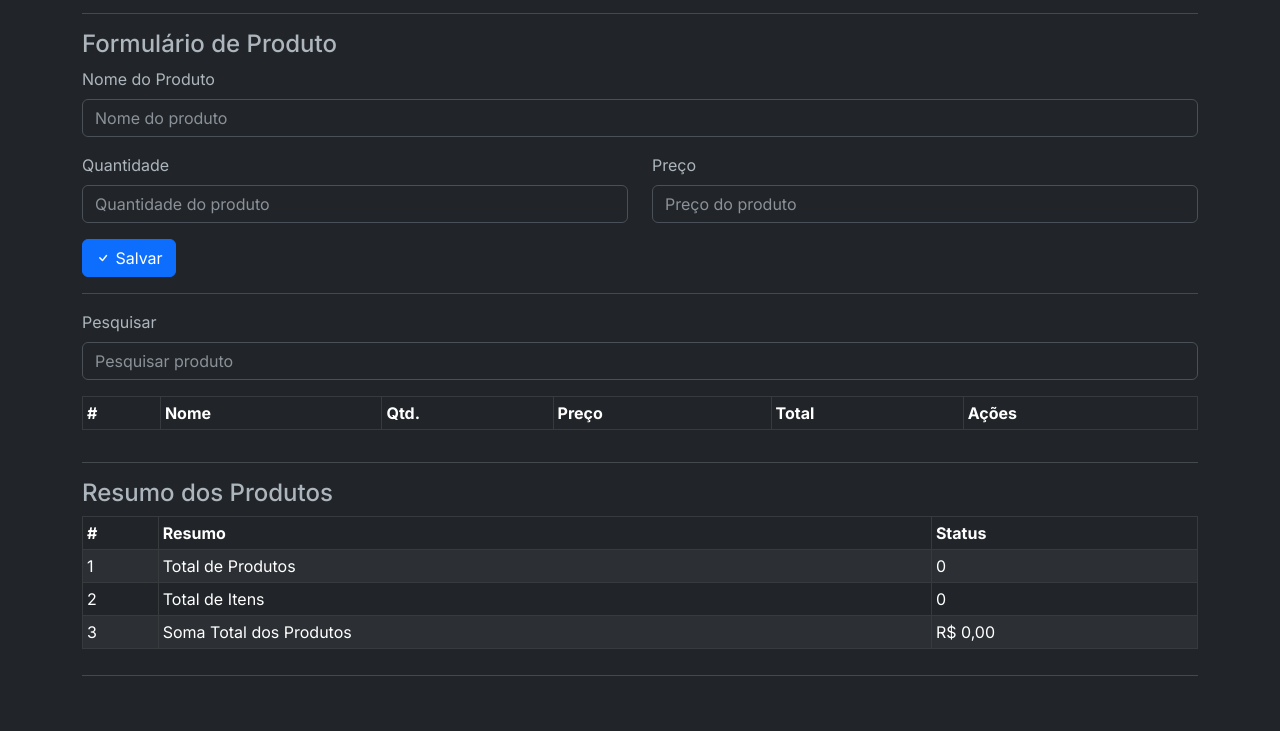
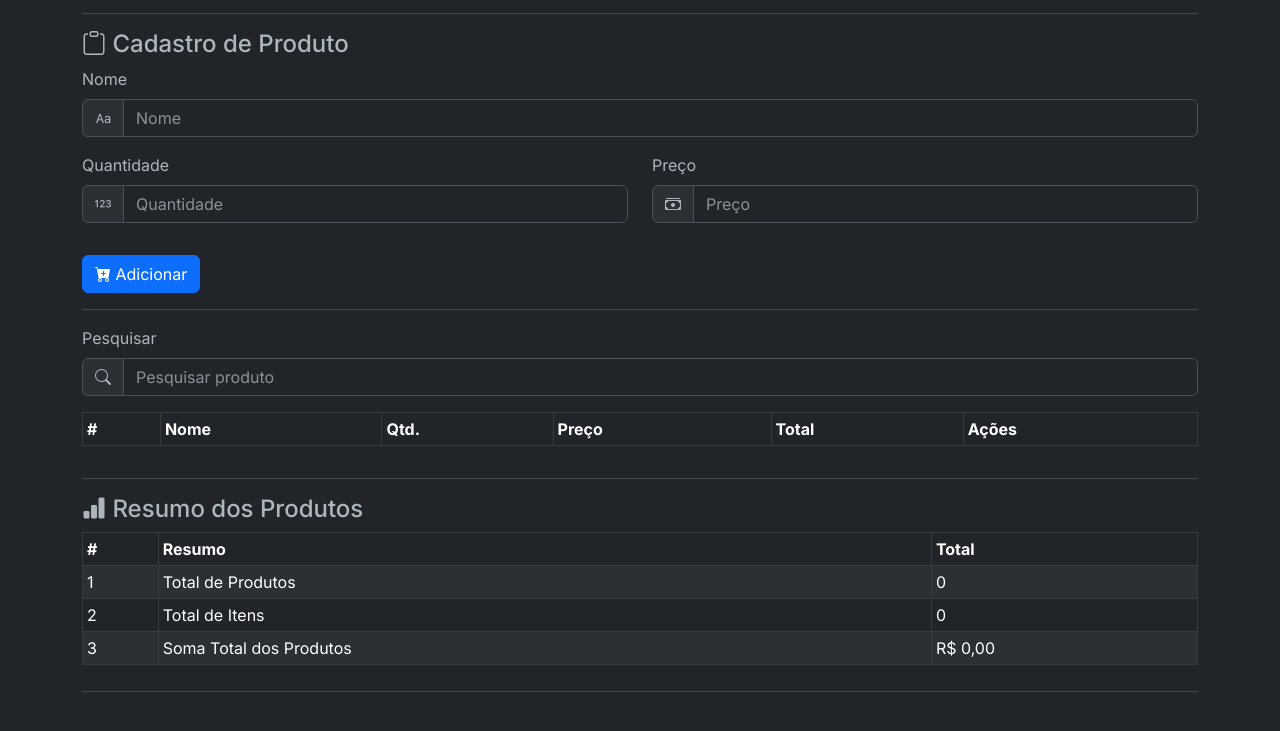
Before and after one commit to silas97/lista-de-compras, a plain HTML site: page index.html in a window 1280 px wide. Shown: the part 57-788 px from the top of the page. Drawn offline with nearby package versions, Linux system fonts and the light colour scheme.

Commit message:
feat: Melhora interface.

```diff
--- a/index.html
+++ b/index.html
@@ -63,25 +63,39 @@
 		<hr />
 
 		<form id="formContainer">
-			<h4>Formulário de Produto</h4>
+			<h4><i class="bi bi-clipboard"></i> Cadastro de Produto</h4>
 
 			<div class="col-12 mb-3">
-				<label for="productNameInput" class="form-label">Nome do Produto</label>
-				<input class="form-control" id="productNameInput" placeholder="Nome do produto"
-					v-model="productForm.name" />
+				<label for="productNameInput" class="form-label">Nome</label>
+				<div class="input-group mb-3">
+					<span class="input-group-text">
+						<i class="bi bi-type"></i>
+					</span>
+					<input type="text" class="form-control" id="productNameInput" placeholder="Nome" v-model="productForm.name">
+				</div>
 			</div>
 			<div class="col-12">
 				<div class="row">
 					<div class="col-6 mb-3">
 						<label for="quantityInput" class="form-label">Quantidade</label>
-						<input class="form-control" id="quantityInput" v-model="productForm.quantity" type="number"
-							placeholder="Quantidade do produto" />
+						<div class="input-group mb-3">
+							<span class="input-group-text">
+								<i class="bi bi-123"></i>
+							</span>
+							<input class="form-control" id="quantityInput" v-model="productForm.quantity" type="number"
+								placeholder="Quantidade" />
+						</div>
 					</div>
 
 					<div class="col-6 mb-3">
 						<label for="priceInput" class="form-label">Preço</label>
-						<input class="form-control" id="priceInput" v-model="productForm.price" type="number"
-							placeholder="Preço do produto" />
+						<div class="input-group mb-3">
+							<span class="input-group-text">
+								<i class="bi bi-cash-stack"></i>
+							</span>
+							<input class="form-control" id="priceInput" v-model="productForm.price" type="number"
+								placeholder="Preço" />
+						</div>
 					</div>
 				</div>
 			</div>
@@ -89,7 +103,7 @@
 			<div class="row">
 				<div class="col">
 					<button class="btn btn-primary me-1" @click="saveProduct" type="button">
-						<i class="bi bi-check"></i> Salvar
+						<i class="bi bi-cart-plus-fill"></i> Adicionar
 					</button>
 				</div>
 			</div>
@@ -99,7 +113,12 @@
 
 		<div class="mb-3">
 			<label for="searchInput" class="form-label">Pesquisar</label>
-			<input class="form-control" id="searchInput" placeholder="Pesquisar produto" v-model="searchText" />
+			<div class="input-group mb-3">
+				<span class="input-group-text">
+					<i class="bi bi-search"></i>
+				</span>
+				<input class="form-control" id="searchInput" placeholder="Pesquisar produto" v-model="searchText" />
+			</div>
 		</div>
 
 		<div class="mt-3 mb-3" style="max-height: 300px; overflow-y: auto">
@@ -165,13 +184,13 @@
 		<hr />
 
 		<div class="mt-3 mb-3" style="max-height: 180px; overflow-y: auto">
-			<h4>Resumo dos Produtos</h4>
+			<h4><i class="bi bi-bar-chart-fill"></i> Resumo dos Produtos</h4>
 			<table class="table table-dark table-striped table-hover table-bordered table-sm">
 				<thead>
 					<tr>
 						<th>#</th>
 						<th>Resumo</th>
-						<th>Status</th>
+						<th>Total</th>
 					</tr>
 				</thead>
 				<tbody>
```
